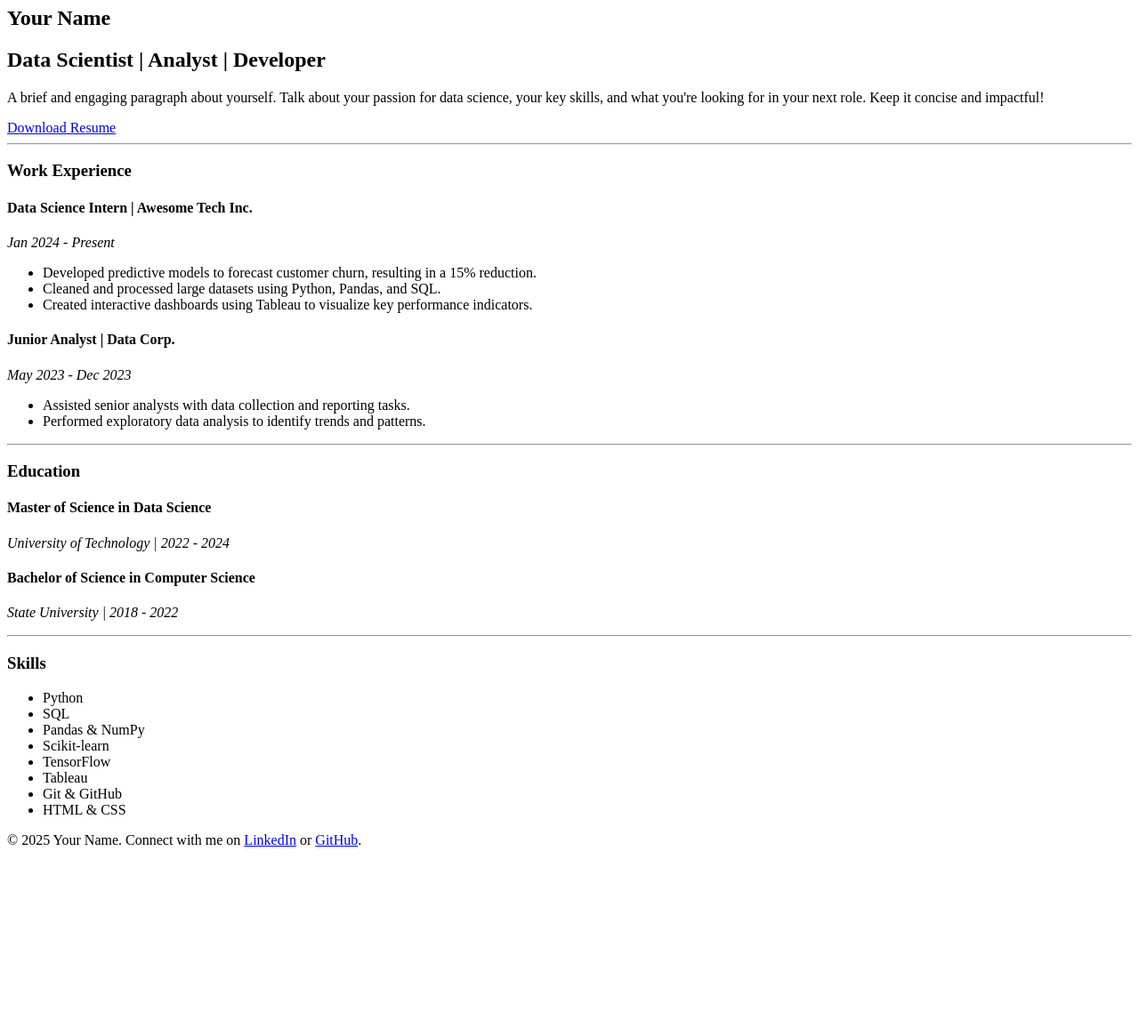
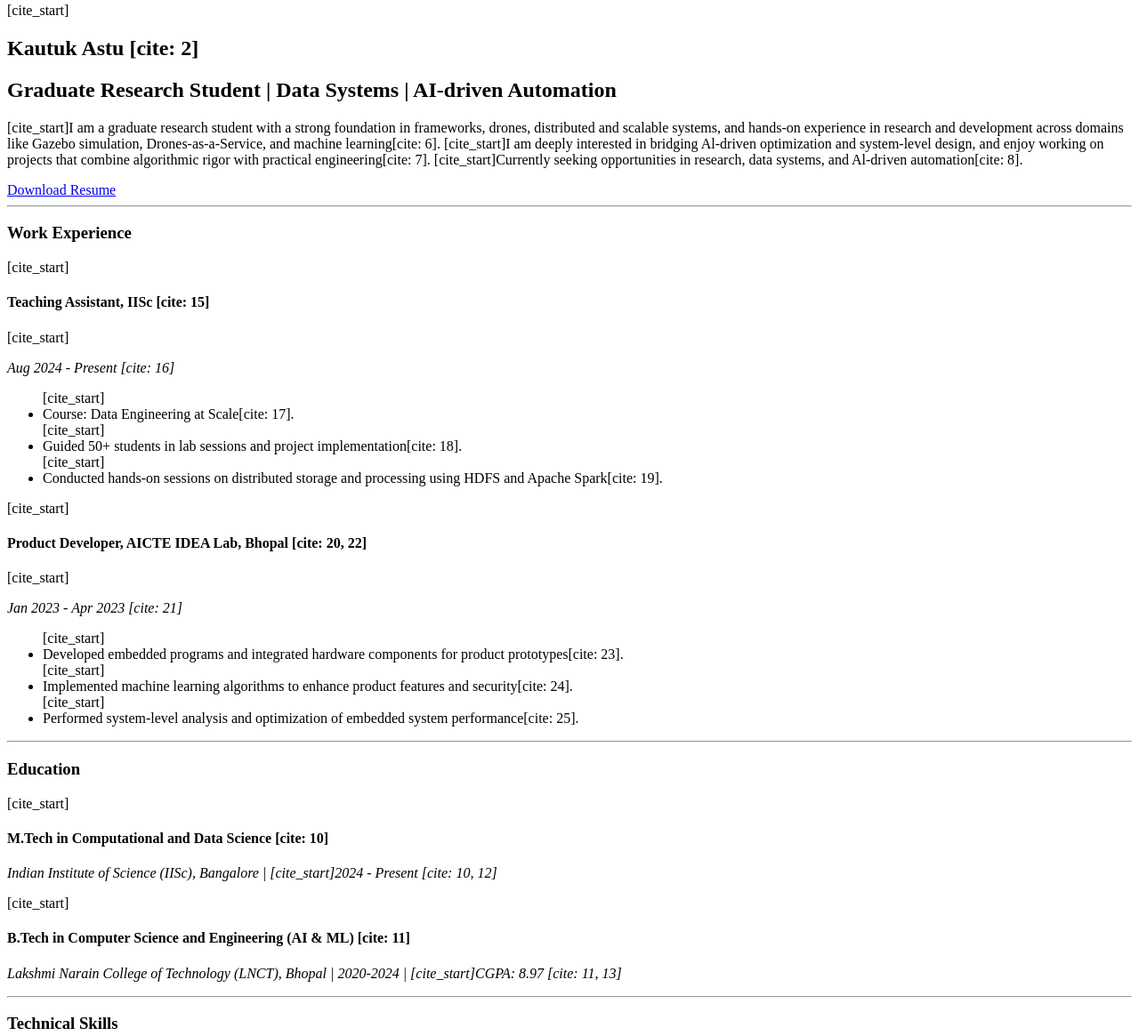
Before and after one commit to kautuk-astu/kautuk-astu.github.io, a plain HTML site: page index.html in a window 1280 px wide. Shown: the part 83-1248 px from the top of the page at 89% size. Before the commit the page ends 1053 px from the top, so only its background shows below. Drawn offline with Linux system fonts and the light colour scheme.

Commit message:
Updated introduction and resume

```diff
--- a/index.html
+++ b/index.html
@@ -3,7 +3,7 @@
 <head>
     <meta charset="UTF-8">
     <meta name="viewport" content="width=device-width, initial-scale=1.0">
-    <title>Your Name - Portfolio</title>
+    <title>Kautuk Astu - Portfolio</title>
     <link rel="stylesheet" href="css/style.css">
 </head>
 <body>
@@ -19,12 +19,12 @@
 
     <main class="container">
         <section id="about">
-            <h1>Your Name</h1>
-            <h2>Data Scientist | Analyst | Developer</h2>
+            [cite_start]<h1>Kautuk Astu [cite: 2]</h1>
+            <h2>Graduate Research Student | Data Systems | AI-driven Automation</h2>
             <p>
-                A brief and engaging paragraph about yourself. Talk about your passion for data science, your key skills, and what you're looking for in your next role. Keep it concise and impactful!
+                [cite_start]I am a graduate research student with a strong foundation in frameworks, drones, distributed and scalable systems, and hands-on experience in research and development across domains like Gazebo simulation, Drones-as-a-Service, and machine learning[cite: 6]. [cite_start]I am deeply interested in bridging Al-driven optimization and system-level design, and enjoy working on projects that combine algorithmic rigor with practical engineering[cite: 7]. [cite_start]Currently seeking opportunities in research, data systems, and Al-driven automation[cite: 8].
             </p>
-            <a href="assets/your_resume.pdf" class="btn" download>Download Resume</a>
+            <a href="assets/Kautuk_Astu_Resume.pdf" class="btn" download>Download Resume</a>
         </section>
 
         <hr>
@@ -32,20 +32,21 @@
         <section id="experience">
             <h3>Work Experience</h3>
             <div class="job">
-                <h4>Data Science Intern | Awesome Tech Inc.</h4>
-                <p><em>Jan 2024 - Present</em></p>
+                [cite_start]<h4>Teaching Assistant, IISc [cite: 15]</h4>
+                [cite_start]<p><em>Aug 2024 - Present [cite: 16]</em></p>
                 <ul>
-                    <li>Developed predictive models to forecast customer churn, resulting in a 15% reduction.</li>
-                    <li>Cleaned and processed large datasets using Python, Pandas, and SQL.</li>
-                    <li>Created interactive dashboards using Tableau to visualize key performance indicators.</li>
+                    [cite_start]<li>Course: Data Engineering at Scale[cite: 17].</li>
+                    [cite_start]<li>Guided 50+ students in lab sessions and project implementation[cite: 18].</li>
+                    [cite_start]<li>Conducted hands-on sessions on distributed storage and processing using HDFS and Apache Spark[cite: 19].</li>
                 </ul>
             </div>
             <div class="job">
-                <h4>Junior Analyst | Data Corp.</h4>
-                <p><em>May 2023 - Dec 2023</em></p>
+                [cite_start]<h4>Product Developer, AICTE IDEA Lab, Bhopal [cite: 20, 22]</h4>
+                [cite_start]<p><em>Jan 2023 - Apr 2023 [cite: 21]</em></p>
                 <ul>
-                    <li>Assisted senior analysts with data collection and reporting tasks.</li>
-                    <li>Performed exploratory data analysis to identify trends and patterns.</li>
+                    [cite_start]<li>Developed embedded programs and integrated hardware components for product prototypes[cite: 23].</li>
+                    [cite_start]<li>Implemented machine learning algorithms to enhance product features and security[cite: 24].</li>
+                    [cite_start]<li>Performed system-level analysis and optimization of embedded system performance[cite: 25].</li>
                 </ul>
             </div>
         </section>
@@ -55,35 +56,56 @@
         <section id="education">
             <h3>Education</h3>
             <div class="education-item">
-                <h4>Master of Science in Data Science</h4>
-                <p><em>University of Technology | 2022 - 2024</em></p>
+                [cite_start]<h4>M.Tech in Computational and Data Science [cite: 10]</h4>
+                <p><em>Indian Institute of Science (IISc), Bangalore | [cite_start]2024 - Present [cite: 10, 12]</em></p>
             </div>
              <div class="education-item">
-                <h4>Bachelor of Science in Computer Science</h4>
-                <p><em>State University | 2018 - 2022</em></p>
+                [cite_start]<h4>B.Tech in Computer Science and Engineering (AI & ML) [cite: 11]</h4>
+                <p><em>Lakshmi Narain College of Technology (LNCT), Bhopal | 2020-2024 | [cite_start]CGPA: 8.97 [cite: 11, 13]</em></p>
             </div>
         </section>
 
         <hr>
 
         <section id="skills">
-            <h3>Skills</h3>
+            <h3>Technical Skills</h3>
             <ul class="skills-list">
-                <li>Python</li>
-                <li>SQL</li>
-                <li>Pandas & NumPy</li>
-                <li>Scikit-learn</li>
-                <li>TensorFlow</li>
-                <li>Tableau</li>
-                <li>Git & GitHub</li>
-                <li>HTML & CSS</li>
+                [cite_start]<li>Python [cite: 44]</li>
+                [cite_start]<li>C [cite: 44]</li>
+                [cite_start]<li>C++ [cite: 44]</li>
+                [cite_start]<li>SQL [cite: 44]</li>
+                [cite_start]<li>PyTorch [cite: 45]</li>
+                [cite_start]<li>TensorFlow [cite: 45]</li>
+                [cite_start]<li>Keras [cite: 45]</li>
+                [cite_start]<li>Streamlit [cite: 45]</li>
+                [cite_start]<li>ROS2 [cite: 45]</li>
+                [cite_start]<li>Docker [cite: 46]</li>
+                [cite_start]<li>Apache Spark [cite: 46]</li>
+                [cite_start]<li>Apache HDFS [cite: 46]</li>
+                [cite_start]<li>Git [cite: 46]</li>
+                [cite_start]<li>Linux [cite: 46]</li>
+                [cite_start]<li>Drones [cite: 47]</li>
+                [cite_start]<li>Machine Learning [cite: 47]</li>
+                [cite_start]<li>Distributed Systems [cite: 47]</li>
+                [cite_start]<li>Scalable Systems [cite: 47]</li>
+            </ul>
+        </section>
+
+        <hr>
+
+        <section id="achievements">
+            <h3>Achievements</h3>
+            <ul>
+                [cite_start]<li><strong>GATE 2024:</strong> Achieved AIR 515 (Computer Science)[cite: 49].</li>
+                [cite_start]<li><strong>Science Exhibition 2019:</strong> Winner, 47th Kendriya Vidyalaya Regional Science Exhibition[cite: 50].</li>
+                [cite_start]<li><strong>Chess Champion 2018:</strong> Winner, Regional-level Chess Tournament[cite: 51].</li>
             </ul>
         </section>
 
     </main>
 
     <footer>
-        <p>&copy; 2025 Your Name. Connect with me on <a href="https://linkedin.com/in/yourprofile" target="_blank">LinkedIn</a> or <a href="https://github.com/yourusername" target="_blank">GitHub</a>.</p>
+        <p>&copy; 2025 Kautuk Astu. [cite_start]Connect with me on <a href="https://linkedin.com/in/kautuk-astu-5988b3220" target="_blank">LinkedIn [cite: 5][cite_start]</a> or <a href="https://github.com/kautuk-astu" target="_blank">GitHub [cite: 4]</a>.</p>
     </footer>
 
     <script src="js/script.js"></script>
```
Also changed, not shown: projects.html (+15 -15 lines), 1 other file.
